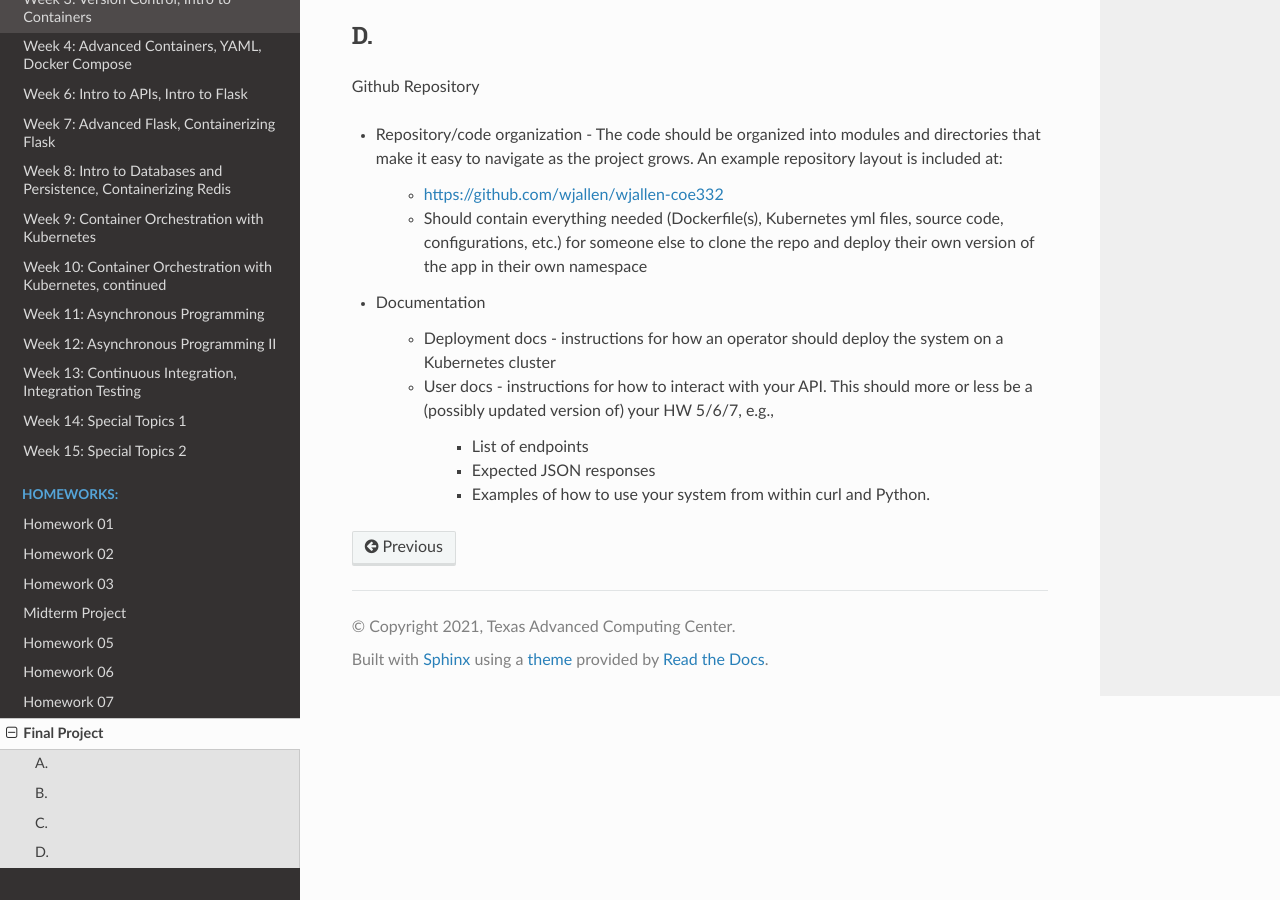
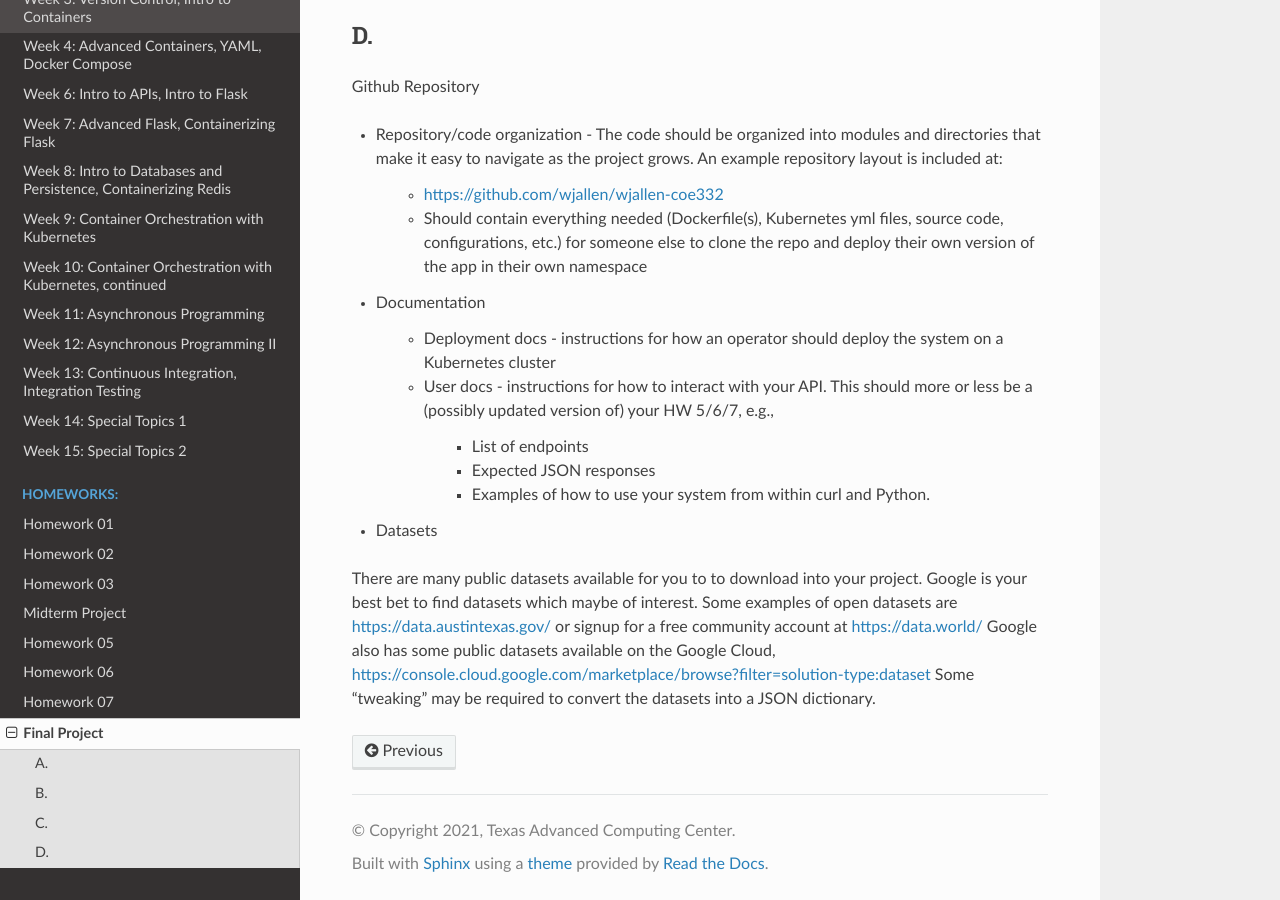
Before and after one commit to TACC/coe-332-sp21, a Sphinx documentation site: the page built from docs/homework/final_project.rst, in a window 1280 px wide and 900 px high, scrolled down 1029 px. Built offline with Sphinx 7.4.7 and the Read the Docs theme 2.0.0, drawn with Linux system fonts in a browser that asks for light colours.

Commit message:
final project description, datasets added

```diff
--- a/docs/homework/final_project.rst
+++ b/docs/homework/final_project.rst
@@ -66,3 +66,12 @@ Github Repository
        * List of endpoints
        * Expected JSON responses
        * Examples of how to use your system from within curl and Python.
+
+
+* Datasets
+
+There are many public datasets available for you to to download into your project. Google
+is your best bet to find datasets which maybe of interest. Some examples of open datasets
+are https://data.austintexas.gov/ or signup for a free community account at https://data.world/
+Google also has some public datasets available on the Google Cloud, https://console.cloud.google.com/marketplace/browse?filter=solution-type:dataset
+Some "tweaking" may be required to convert the datasets into a JSON dictionary.
```
